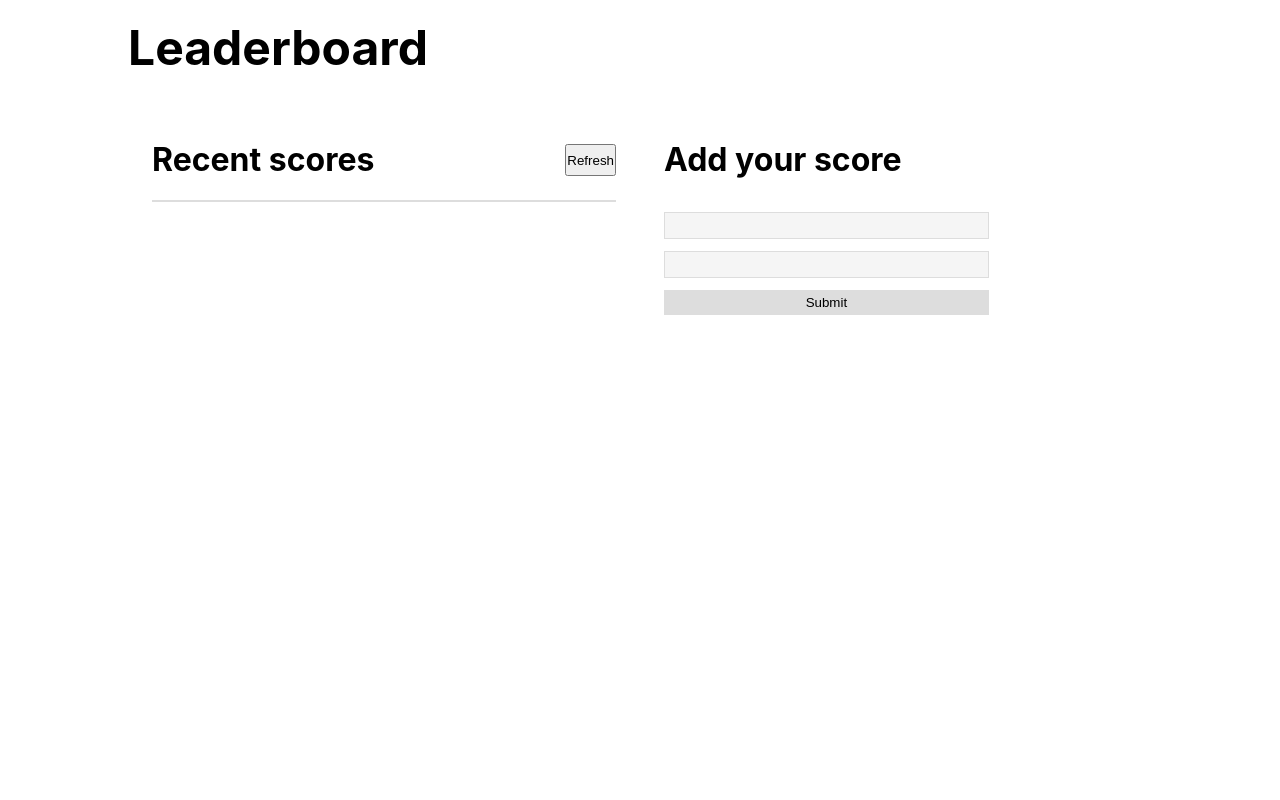
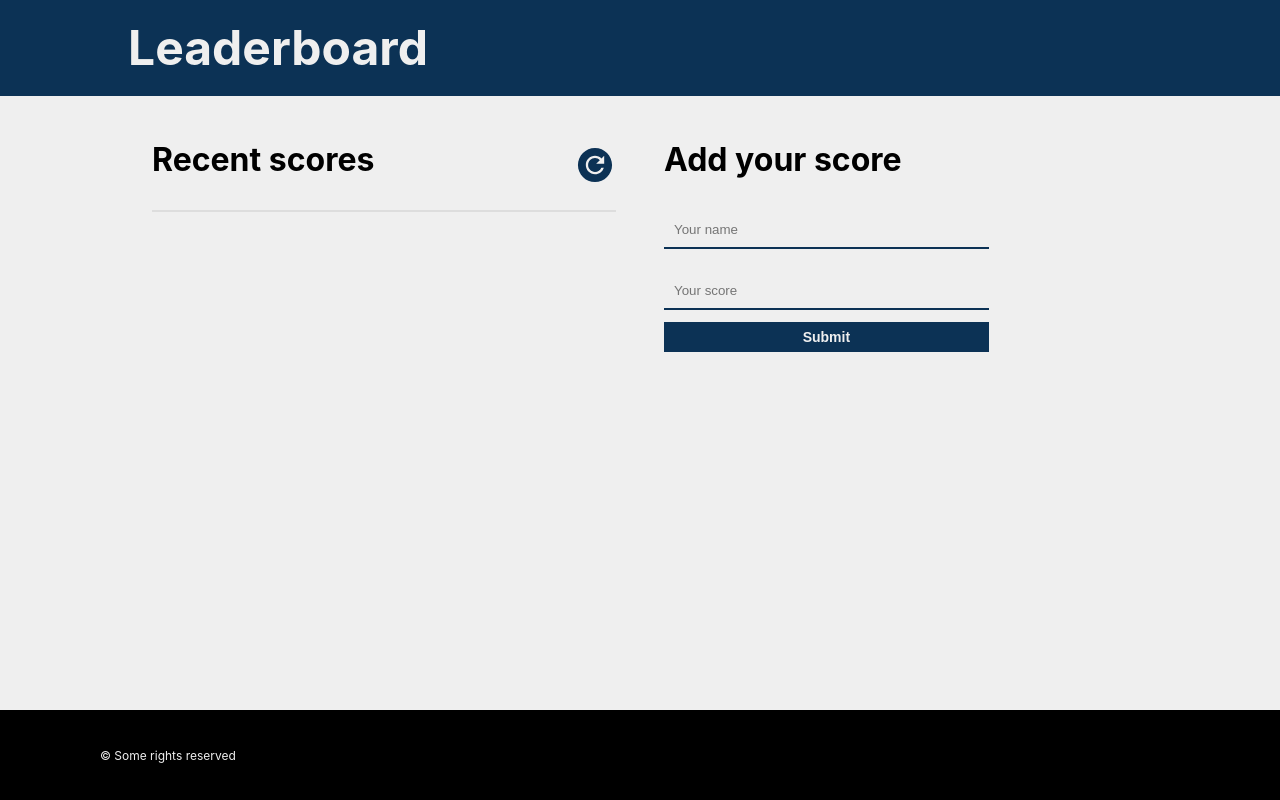
Before and after one commit to Gh-Reza/Leaderboard, a website built with webpack: page src/index.html in a window 1280 px wide. Built offline with nearby package versions, Linux system fonts and the light colour scheme; no server answers.

Commit message:
Add style

```diff
--- a/src/data.js
+++ b/src/data.js
@@ -20,13 +20,9 @@ const refresh = async () => {
   scoreCon.innerHTML = '';
 
   // for every item, inject an li to the score container
-  result.forEach((item, index) => {
+  result.forEach((item) => {
     let liElemtn = '';
-    if (index % 2 === 0) {
-      liElemtn = `<li class="score-item">${item.user}: ${item.score}</li>`;
-    } else {
-      liElemtn = `<li class="score-item even">${item.user}: ${item.score}</li>`;
-    }
+    liElemtn = `<li class="score-item">${item.user}: ${item.score}</li>`;
     scoreCon.innerHTML += liElemtn;
   });
 };
--- a/src/index.html
+++ b/src/index.html
@@ -7,7 +7,7 @@
     <title>Leaderboard</title>
     <link rel="stylesheet" href="style.css">
   </head>
-  <body>
+  <body class="body">
     <header class="header-section">
       <div class="container">
         <h1 class="primary">Leaderboard</h1>
@@ -18,7 +18,7 @@
         <div class="recent-socres">
           <div class="scor-heading-wrapper">
             <h2 class="secondary">Recent scores</h2>
-            <button class="btn btn-refresh">Refresh</button>
+            <ion-icon class="btn btn-refresh" name="refresh-circle"></ion-icon>
           </div>
           <div class="score-box">
             <ul>
@@ -31,14 +31,15 @@
           </div>
           <form action="" class="form">
             <label for="name"></label>
-              <input type="text" class="input-name">
+            <input type="text" placeholder="Your name" class="input-name">
             <label for="score"></label>
-              <input type="text" class="input-score">
+            <input type="text" placeholder="Your score" class="input-score">
             <input class="btn btn-submit" type="submit" value="Submit">
           </form>
         </div>
       </div>
     </main>
-    <footer class="section-footer"></footer>
+    <footer class="section-footer">&copy; Some rights reserved</footer>
+    <script src="https://unpkg.com/ionicons@4.5.10-0/dist/ionicons.js"></script>
   </body>
 </html>
--- a/src/style.css
+++ b/src/style.css
@@ -9,11 +9,14 @@ html {
   font-size: 62.5%;
 }
 
-body {
+.body {
   font-family: "Inter", sans-serif;
   line-height: 1;
   font-weight: 400;
   margin: 0 auto;
+  min-height: 100vh;
+  position: relative;
+  background-color: #efefef;
 }
 
 /* ========= header ============ */
@@ -25,6 +28,12 @@ body {
 
 .header-section {
   padding: 2.4rem 0;
+  background-color: #0c3255;
+  color: #efefef;
+  position: fixed;
+  top: 0;
+  left: 0;
+  width: 100%;
 }
 
 .primary {
@@ -33,8 +42,14 @@ body {
 
 /* ========== main section =============== */
 
+.section-main {
+  background-color: #efefef;
+  color: #0c3255;
+}
+
 .container-main {
   display: flex;
+  padding: 9.6rem 0;
 }
 
 .recent-socres {
@@ -50,19 +65,36 @@ body {
 
 .secondary {
   font-size: 3.2rem;
+  color: black;
+}
+
+.btn-refresh {
+  color: #0c3255;
+  font-size: 4.2rem;
+  font-weight: 600;
+}
+
+.btn-refresh:hover {
+  cursor: pointer;
 }
 
 .score-box {
   border: 1px #ddd solid;
 }
 
+.score-box ul {
+  border-left: 2px solid #0c3255;
+}
+
 .score-item {
   padding: 8px;
   font-size: 1.4rem;
+  font-weight: 600;
 }
 
-.even {
-  background-color: #ddd;
+.score-item:nth-child(even) {
+  background-color: #0c3255;
+  color: #efefef;
 }
 
 .add-score {
@@ -87,14 +119,59 @@ body {
 
 .input-name,
 .input-score {
-  border: solid 1px #ddd;
-  background-color: #f5f5f5;
-  padding: 5px;
+  border: none;
+  border-bottom: 2px solid #0c3255;
+  background-color: #efefef;
+  padding: 10px;
+}
+
+.input-name {
+  margin-bottom: 1.2rem;
 }
 
 .btn-submit {
-  border: none;
+  border: 2px solid #0c3255;
   padding: 5px;
-  background-color: #ddd;
+  background-color: #0c3255;
+  color: #efefef;
+  font-size: 1.4rem;
+  font-weight: 600;
+}
+
+.btn-submit:hover {
+  background-color: #efefef;
+  color: #0c3255;
   cursor: pointer;
 }
+
+@media screen and (max-width: 768px) {
+  .container-main {
+    flex-direction: column;
+    width: 100%;
+  }
+
+  .recent-socres {
+    width: 100%;
+  }
+
+  .add-score {
+    width: 100%;
+  }
+
+  .form {
+    width: 100%;
+  }
+}
+
+.section-footer {
+  height: 9rem;
+  width: 100%;
+  position: absolute;
+  left: 0;
+  bottom: 0;
+  background-color: black;
+  color: #efefef;
+  padding-left: 10rem;
+  padding-top: 4rem;
+  font-size: 1.2rem;
+}
```
Lines whose indentation alone changed are shown as unchanged.
